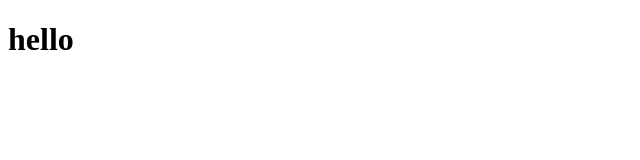
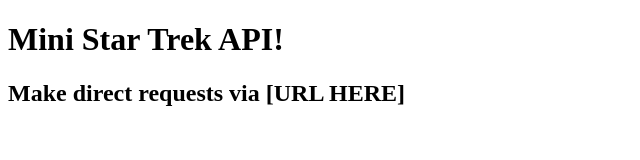
Before and after one commit to MdRez19/star-trek-api-demo, a website: page index.html in a window 1280 px wide. Shown: the whole page, without its empty margins (0-640 px from the left). Drawn offline with Linux system fonts and the light colour scheme.

```diff
--- a/index.html
+++ b/index.html
@@ -2,9 +2,10 @@
 <html lang="en">
 <head>
     <meta charset="UTF-8">
-    <title>Star trek API DEMO</title>
+    <title>Star trek api demo</title>
 </head>
 <body>
-<h1>hello</h1>
+<h1>Mini Star Trek API!</h1>
+<h2>Make direct requests via [URL HERE]</h2>
 </body>
 </html>
--- a/package.json
+++ b/package.json
@@ -21,6 +21,7 @@
   "dependencies": {
     "cors": "^2.8.5",
     "express": "^4.18.1",
+    "heroku": "^7.60.2",
     "nodemon": "^2.0.18"
   }
 }
```
Also changed, not shown: 2 other files.
